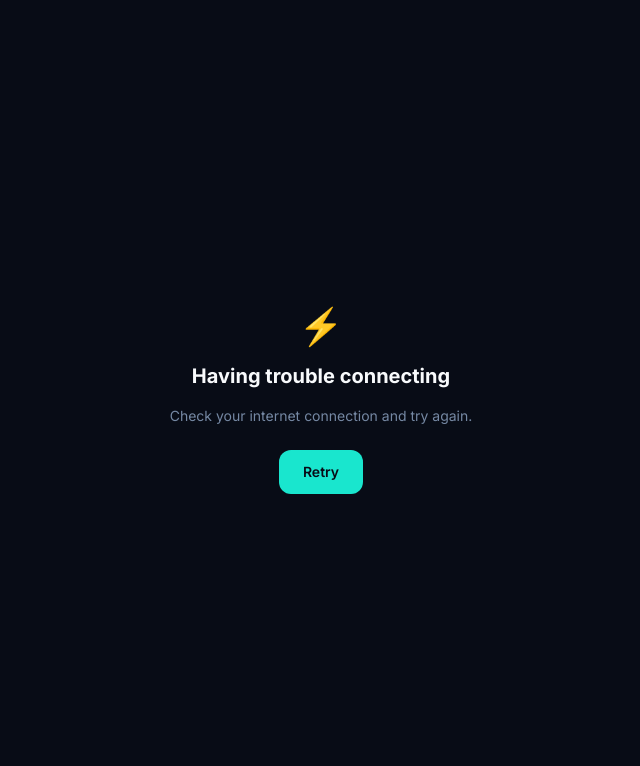
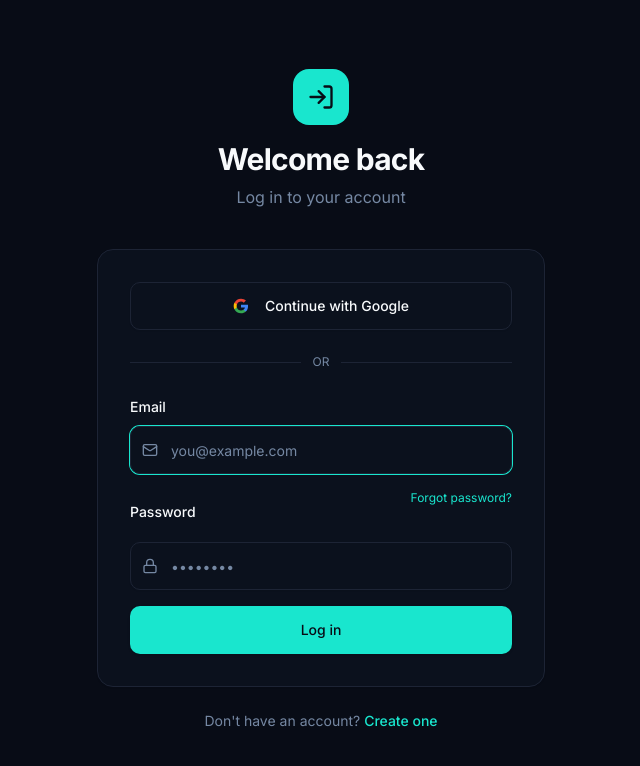
Before and after one commit to Bennett-CV/forgedayos, a React (Vite) app: page /login in a window 1280 px wide. Shown: the top 766 px of the page, without its empty margins (319-959 px from the left). Built offline with nearby package versions, Linux system fonts and the light colour scheme; no server answers.

Commit message:
Implement authentication routing and protected routes
Co-authored-by: Bennett-CV <286502018+Bennett-CV@users.noreply.github.com>

```diff
--- a/src/App.jsx
+++ b/src/App.jsx
@@ -4,7 +4,6 @@ import { queryClientInstance } from '@/lib/query-client'
 import { BrowserRouter as Router, Route, Routes, Navigate, useLocation } from 'react-router-dom';
 import PageNotFound from './lib/PageNotFound';
 import { AuthProvider, useAuth } from '@/lib/AuthContext';
-import UserNotRegisteredError from '@/components/UserNotRegisteredError';
 import Layout from './components/Layout';
 import Dashboard from './pages/Dashboard';
 import LogActivity from './pages/LogActivity';
@@ -18,18 +17,27 @@ import Mindfulness from './pages/Mindfulness';
 import Onboarding from './pages/Onboarding';
 import PrivacyPolicy from './pages/PrivacyPolicy';
 import TermsOfUse from './pages/TermsOfUse';
+import Login from './pages/Login';
+import Register from './pages/Register';
+import ForgotPassword from './pages/ForgotPassword';
+import ResetPassword from './pages/ResetPassword';
+import ProtectedRoute from '@/components/ProtectedRoute';
 
 // Routes that render without authentication — no redirect to login
-const PUBLIC_ROUTES = ['/privacy', '/terms'];
+const PUBLIC_ROUTES = ['/login', '/register', '/forgot-password', '/reset-password', '/privacy', '/terms'];
 
 const AuthenticatedApp = () => {
-  const { isLoadingAuth, isLoadingPublicSettings, authError, navigateToLogin, user, checkAppState } = useAuth();
+  const { isLoadingAuth, isLoadingPublicSettings, user } = useAuth();
   const location = useLocation();
 
-  // Public legal pages render without auth — no redirect, no loading gate
+  // Public routes render without auth — login, register, legal pages
   if (PUBLIC_ROUTES.includes(location.pathname)) {
     return (
       <Routes>
+        <Route path="/login" element={<Login />} />
+        <Route path="/register" element={<Register />} />
+        <Route path="/forgot-password" element={<ForgotPassword />} />
+        <Route path="/reset-password" element={<ResetPassword />} />
         <Route path="/privacy" element={<PrivacyPolicy />} />
         <Route path="/terms" element={<TermsOfUse />} />
       </Routes>
@@ -45,37 +53,13 @@ const AuthenticatedApp = () => {
     );
   }
 
-  // Handle authentication errors
-  if (authError) {
-    if (authError.type === 'user_not_registered') {
-      return <UserNotRegisteredError />;
-    } else if (authError.type === 'auth_required') {
-      navigateToLogin();
-      return null;
-    } else {
-      // Unknown/network error — show retry screen instead of blank crash
-      return (
-        <div className="fixed inset-0 flex flex-col items-center justify-center bg-background gap-4 p-8 text-center">
-          <div className="text-4xl">⚡</div>
-          <h1 className="text-xl font-bold text-foreground">Having trouble connecting</h1>
-          <p className="text-sm text-muted-foreground max-w-xs">Check your internet connection and try again.</p>
-          <button
-            onClick={checkAppState}
-            className="mt-2 px-6 py-3 rounded-xl bg-primary text-primary-foreground font-semibold text-sm"
-          >
-            Retry
-          </button>
-        </div>
-      );
-    }
-  }
-
   // Redirect new users to onboarding
   const needsOnboarding = user && !user.onboarding_completed;
 
-  // Render the main app
+  // Protected app routes — unauthenticated users land on /login
   return (
     <Routes>
+      <Route element={<ProtectedRoute unauthenticatedElement={<Navigate to="/login" replace />} />}>
         <Route element={<Layout />}>
           <Route path="/" element={needsOnboarding ? <Navigate to="/onboarding" replace /> : <Dashboard />} />
           <Route path="/log" element={<LogActivity />} />
@@ -87,8 +71,9 @@ const AuthenticatedApp = () => {
           <Route path="/mindfulness" element={<Mindfulness />} />
           <Route path="/settings" element={<SettingsPage />} />
           <Route path="/onboarding" element={<Onboarding />} />
+        </Route>
+      </Route>
       <Route path="*" element={<PageNotFound />} />
-      </Route>
     </Routes>
   );
 };
```
Lines whose indentation alone changed are shown as unchanged.
